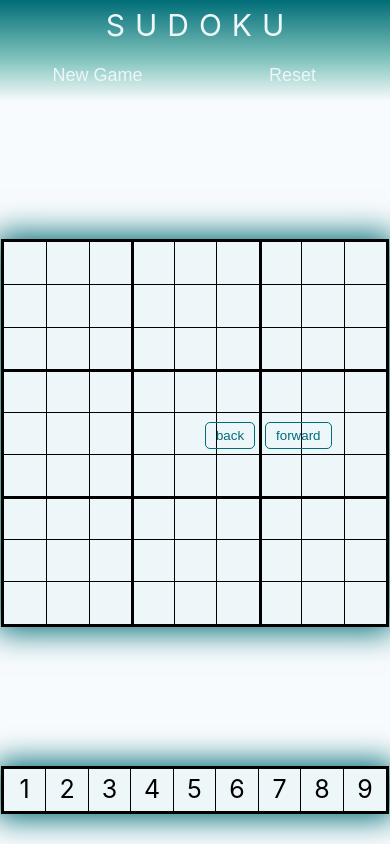
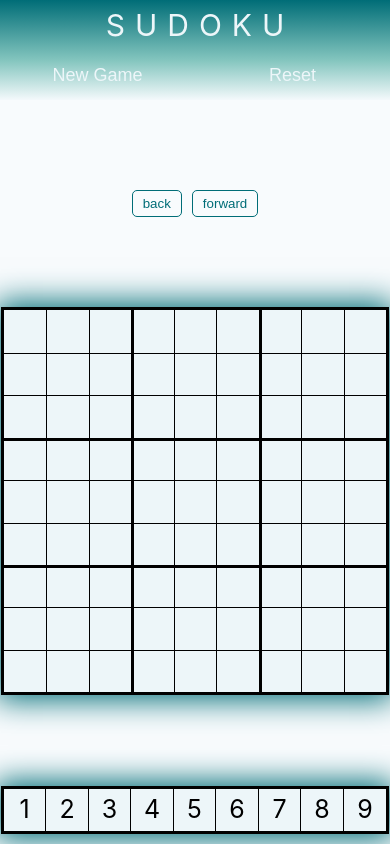
Before and after one commit to olyt/sudoku, a React (Create React App) app: page / in a window 390 px wide. Built offline with nearby package versions, Linux system fonts and the light colour scheme.

Commit message:
basic mobile styles

```diff
--- a/src/App.tsx
+++ b/src/App.tsx
@@ -31,6 +31,7 @@ const AppWrapper = styled.div`
 
   @media (max-width: ${({ theme }) => theme.breakpoints.sm}) {
     height: ${window.innerHeight}px;
+    padding-bottom: 10px;
   }
 `;
 
--- a/src/components/History/History.tsx
+++ b/src/components/History/History.tsx
@@ -11,10 +11,19 @@ const HistoryWrapper = styled.div`
   position: absolute;
   top: 50%;
   right: 15%;
-  margin: auto;
   display: flex;
   align-items: center;
   gap: 10px;
+
+  @media (min-width: ${({ theme }) =>
+      theme.breakpoints.smPlus}) and (max-width: ${({ theme }) =>
+      theme.breakpoints.lg}) {
+    position: initial;
+  }
+
+  @media (max-width: ${({ theme }) => theme.breakpoints.sm}) {
+    position: initial;
+  }
 `;
 
 const History: React.FC = () => {
```
